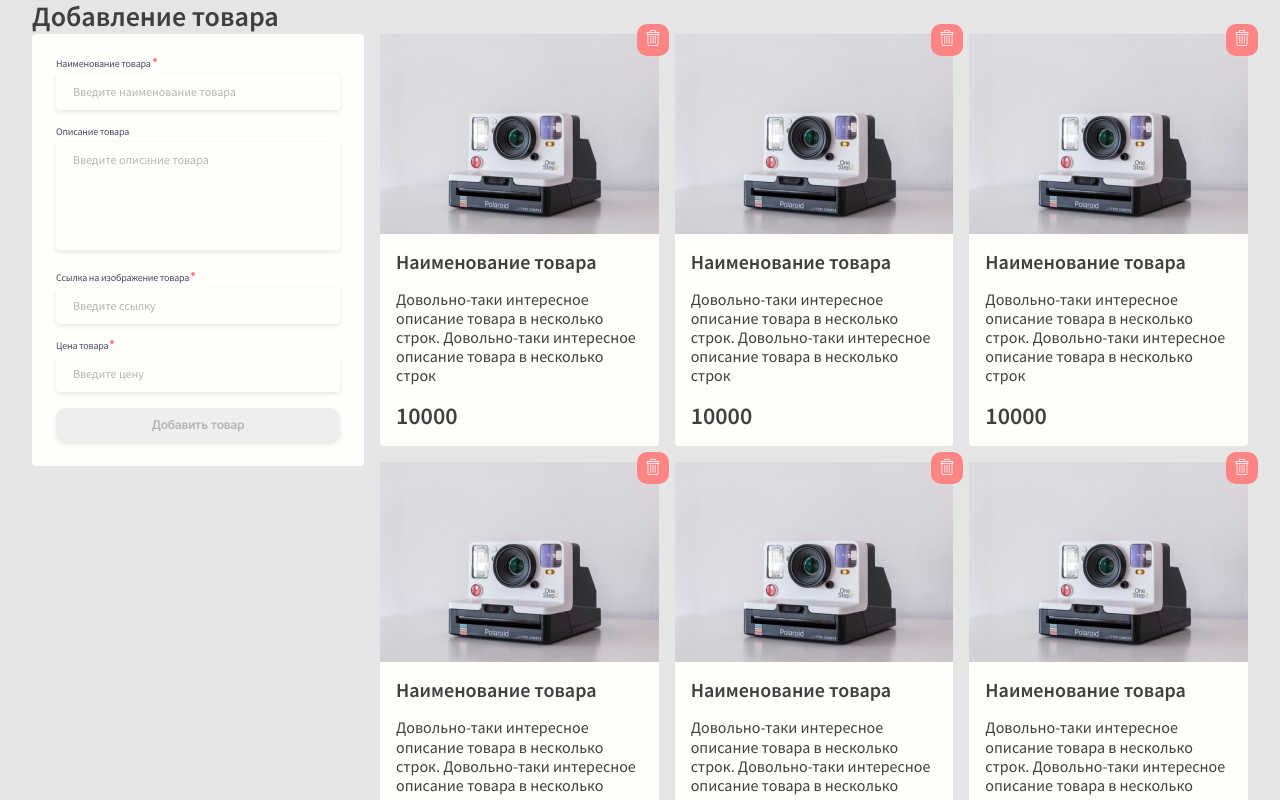
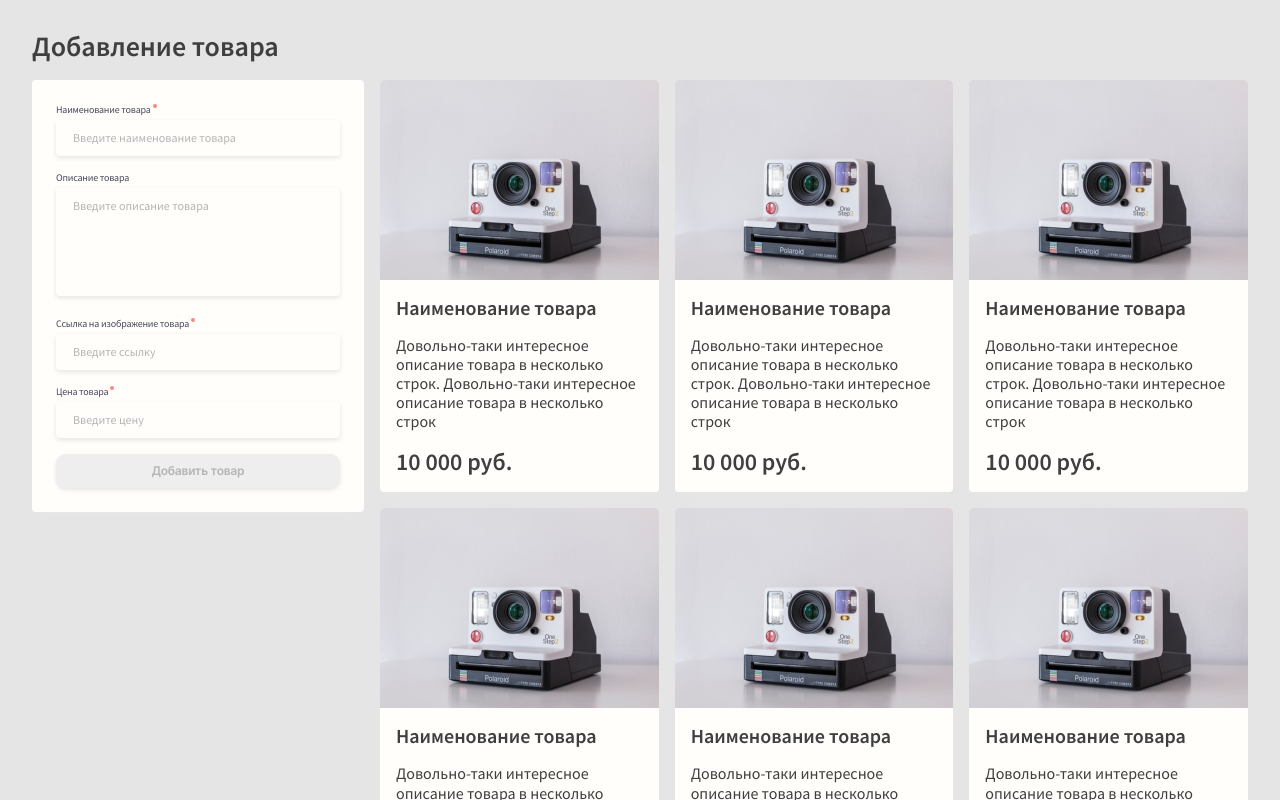
Before and after one commit to DariaGorbatyuk/ida, a Vue app: page / in a window 1280 px wide. Shown: the top 800 px of the page. Built offline with nearby package versions, Linux system fonts and the light colour scheme.

Commit message:
Small edits

```diff
--- a/src/App.vue
+++ b/src/App.vue
@@ -40,7 +40,8 @@ productStore.initProductList();
 <style lang="scss" scoped>
 .container {
   max-width: 1440px;
-  padding: 0 32px;
+  padding-left: 32px;
+  padding-right: 32px;
   margin-left: auto;
   margin-right: auto;
 
@@ -50,8 +51,12 @@ productStore.initProductList();
 }
 
 .app {
+  padding-top: 30px;
+  padding-bottom: 30px;
 }
-
+.app__top {
+  margin-bottom: 16px;
+}
 .app__title {
   font-family: var(--font);
   font-style: normal;
@@ -76,6 +81,10 @@ productStore.initProductList();
   display: grid;
   grid-template-columns: repeat(3, 1fr);
   gap: 16px;
+
+  li {
+    display: flex;
+  }
 }
 
 .app__empty-text {
--- a/src/components/AppAddItemForm.vue
+++ b/src/components/AppAddItemForm.vue
@@ -72,7 +72,7 @@
 <script setup>
 import useVuelidate from "@vuelidate/core";
 import { numeric, required } from "@vuelidate/validators";
-import { onUpdated, reactive } from "vue";
+import { reactive } from "vue";
 import { translate } from "@/helpers/translate";
 import { nanoid } from "nanoid";
 import { useProductStore } from "@/stores/productsStore";
@@ -91,13 +91,7 @@ const rules = {
   price: { required, numeric },
 };
 const v$ = useVuelidate(rules, state);
-// const isDisabled = computed(
-//   () =>
-//     !(
-//       v$.value.$errors.length > 0 ||
-//       (!!state.name && !!state.link && !!state.price)
-//     )
-// );
+
 function clearForm() {
   state.name = "";
   state.link = "";
@@ -119,9 +113,6 @@ async function submitForm() {
   clearForm();
   v$.value.$reset();
 }
-onUpdated(() => {
-  console.log(v$.value);
-});
 </script>
 
 <style scoped lang="scss">
@@ -133,6 +124,8 @@ onUpdated(() => {
   display: flex;
   flex-direction: column;
   row-gap: 16px;
+  position: sticky;
+  top: 0;
 }
 
 .form__field {
--- a/src/components/AppCard.vue
+++ b/src/components/AppCard.vue
@@ -8,8 +8,9 @@
       <p class="card__text" v-if="item.description">
         {{ item.description }}
       </p>
-      <span class="card__price">{{ item.price }}</span>
-      <transition name="button">
+      <span class="card__price"
+        >{{ item.price.toLocaleString("ru") }}&nbsp;руб.</span
+      >
       <button
         class="card__btn"
         type="button"
@@ -18,7 +19,6 @@
       >
         <app-icon-delete></app-icon-delete>
       </button>
-      </transition>
     </div>
   </div>
 </template>
@@ -60,11 +60,17 @@ function removeItem(id) {
   &:focus {
     cursor: pointer;
     transform: scale(1.02);
+
+    .card__btn {
+      display: block;
+    }
   }
 }
 
 .card__img {
   height: 200px;
+  border-radius: 4px 4px 0 0;
+  overflow: hidden;
 
   img {
     width: 100%;
@@ -115,5 +121,7 @@ function removeItem(id) {
   box-shadow: 0 2px 4px rgba(white, 0.1);
   border-radius: 10px;
   cursor: pointer;
+  display: none;
+  transition: opacity 300ms ease-in;
 }
 </style>
```
Lines whose indentation alone changed are shown as unchanged.
